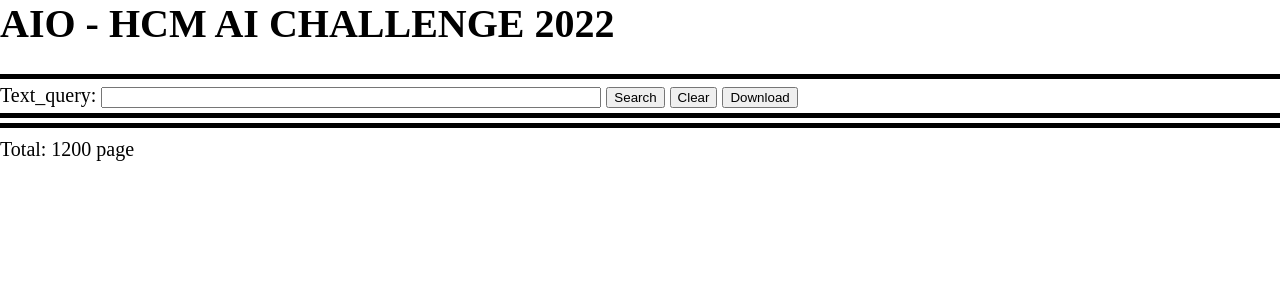
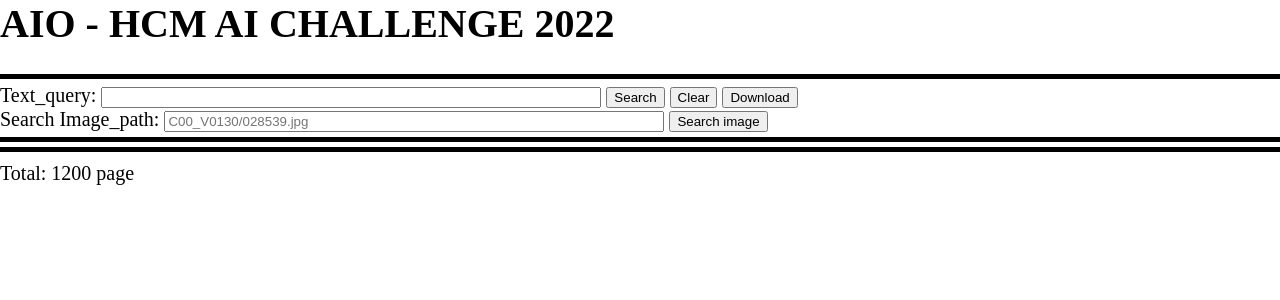
Before and after one commit to AIVIETNAMResearch/Video-Text-Retrieval, a Flask app: template templates/index_thumb.html in a window 1280 px wide; the page is wider, and only the part inside the window is pictured. Shown: the top 300 px of that part. Run offline with Flask 2, Linux system fonts and the light colour scheme; the template is opened without the code that fills it, so the values that code supplies are empty; parts of the project's set-up code (start-up, migrations or seed data) failed here and were passed over.

Commit message:
add search image

```diff
--- a/app.py
+++ b/app.py
@@ -19,6 +19,18 @@ app = Flask(__name__, template_folder='templates')
 # Faiss
 bin_file='dict/faiss_cosine.bin'
 json_path = 'dict/keyframes_id.json'
+json_id2img_path = 'dict/dict_id2img_path.json'
+json_img2id_path = 'dict/dict_img2id_path.json'
+json_keyframe2id = 'dict/keyframe_path2id.json'
+
+with open(json_id2img_path, 'r') as f:
+    DictId2Img = json.loads(f.read())
+
+with open(json_img2id_path, 'r') as f:
+    DictImg2Id = json.loads(f.read())
+
+with open(json_keyframe2id, 'r') as f:
+    DictKeyframe2Id = json.loads(f.read())
 
 CosineFaiss = MyFaiss('Database', bin_file, json_path)
 DictImagePath = CosineFaiss.id2img_fps
@@ -119,6 +131,31 @@ def show_segment():
     for shot_info in list_shot_path:
         pagefile.append({'imgpath': shot_info['shot_path'], 'id': int(shot_info['shot_id'])})
 
+    # show  around 200 key image
+    frame_path = DictImagePath[id_query]["image_path"]
+    list_split = frame_path.split("/")
+    keyframe_dir = list_split[1][-7:]
+    video_dir = list_split[2]
+    image_name = list_split[3]
+
+
+    total_image_in_video = int(DictImg2Id[keyframe_dir][video_dir]["total_image"])
+    number_image_id_in_video = int(DictImg2Id[keyframe_dir][video_dir][image_name])
+
+    first_index_in_video = number_image_id_in_video-200 if number_image_id_in_video-200>0 else 0
+    last_index_in_video = number_image_id_in_video+200 if number_image_id_in_video+200<total_image_in_video else total_image_in_video
+
+    frame_index = first_index_in_video
+    while frame_index < last_index_in_video:
+        new_frame_name = DictId2Img[keyframe_dir][video_dir][str(frame_index)]
+        frame_in_video_path =  os.path.join("Database", "KeyFrames"+keyframe_dir, video_dir, new_frame_name)
+
+        if frame_in_video_path in DictKeyframe2Id:
+            frame_id_in_video_path = DictKeyframe2Id[frame_in_video_path]
+            pagefile.append({'imgpath': frame_in_video_path, 'id': int(frame_id_in_video_path)})
+
+        frame_index += 1
+
     data = {'num_page': int(LenDictPath/imgperindex)+1, 'pagefile': pagefile}
 
     return render_template('index_thumb.html', data=data)
@@ -173,6 +210,44 @@ def dowload_submit_file():
 
     return send_file(fpath, as_attachment=True)
 
+@app.route('/search_image_path')
+def search_image_path():
+    pagefile = []
+    frame_path = request.args.get('frame_path')
+    list_frame_split = frame_path.split("/")
+
+    video_dir = list_frame_split[0]
+    image_name = list_frame_split[1]
+    keyframe_dir = video_dir[:-2]
+
+    frame_path = os.path.join("Database", "KeyFrames"+keyframe_dir, video_dir, image_name)
+    frame_id = DictKeyframe2Id[frame_path]
+
+    imgperindex = 100
+    pagefile.append({'imgpath': frame_path, 'id': int(frame_id)})
+
+    # show  around 30 key image
+    total_image_in_video = int(DictImg2Id[keyframe_dir][video_dir]["total_image"])
+    number_image_id_in_video = int(DictImg2Id[keyframe_dir][video_dir][image_name])
+
+    first_index_in_video = number_image_id_in_video-30 if number_image_id_in_video-30>0 else 0
+    last_index_in_video = number_image_id_in_video+30 if number_image_id_in_video+30<total_image_in_video else total_image_in_video
+
+    frame_index = first_index_in_video
+    while frame_index < last_index_in_video:
+        new_frame_name = DictId2Img[keyframe_dir][video_dir][str(frame_index)]
+        frame_in_video_path =  os.path.join("Database", "KeyFrames"+keyframe_dir, video_dir, new_frame_name)
+
+        if frame_in_video_path in DictKeyframe2Id:
+            frame_id_in_video_path = DictKeyframe2Id[frame_in_video_path]
+            pagefile.append({'imgpath': frame_in_video_path, 'id': int(frame_id_in_video_path)})
+
+        frame_index += 1
+
+    data = {'num_page': int(LenDictPath/imgperindex)+1, 'pagefile': pagefile}
+
+    return render_template('index_thumb.html', data=data)
+
 
 if __name__ == '__main__':
     app.run(debug=False, host="0.0.0.0", port=5001)
--- a/templates/index_thumb.html
+++ b/templates/index_thumb.html
@@ -142,6 +142,12 @@
             <button onclick="search();">Search</button>
             <button onclick="reset()">Clear</button>
             <button onclick="download_btn()">Download</button>
+        </div>
+
+        <div>
+            Search Image_path: <input id="search_image_path" placeholder="C00_V0130/028539.jpg"></input>
+            <!-- label_img_path: <input id="imgpath"></input> -->
+            <button onclick="search_image_path();">Search image</button>
         </div>
 
         <!-- setup -->
@@ -299,6 +305,12 @@
             alert("write list shot: " + my_alert);
         }
 
+        function search_image_path(){
+            frame_path = document.getElementById('search_image_path').value;
+
+            window.open("/search_image_path?frame_path="+frame_path)
+
+        }
 
         function search(){
             text_query = document.getElementById('text_query').value;
```
Also changed, not shown: demo.py (+3 -5 lines), utils/create_dict_image_path.py (added, +31 -0 lines), utils/create_id2keyframe.py (added, +14 -0 lines), README.md, 1 other file.
